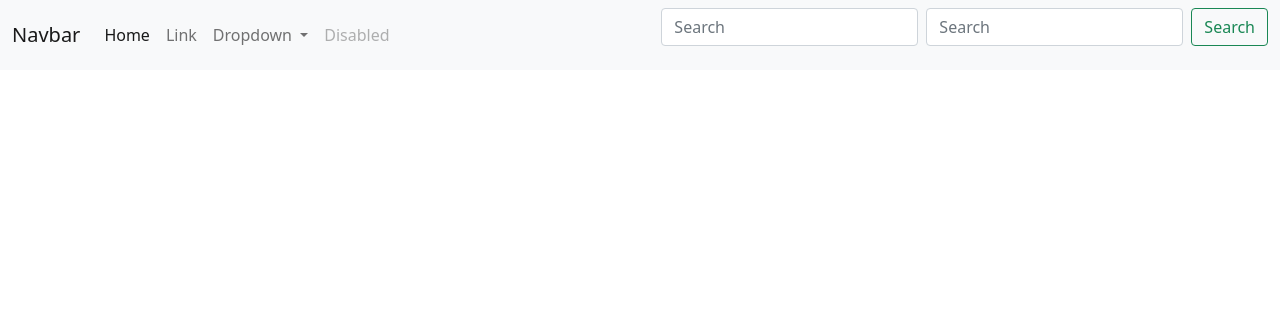
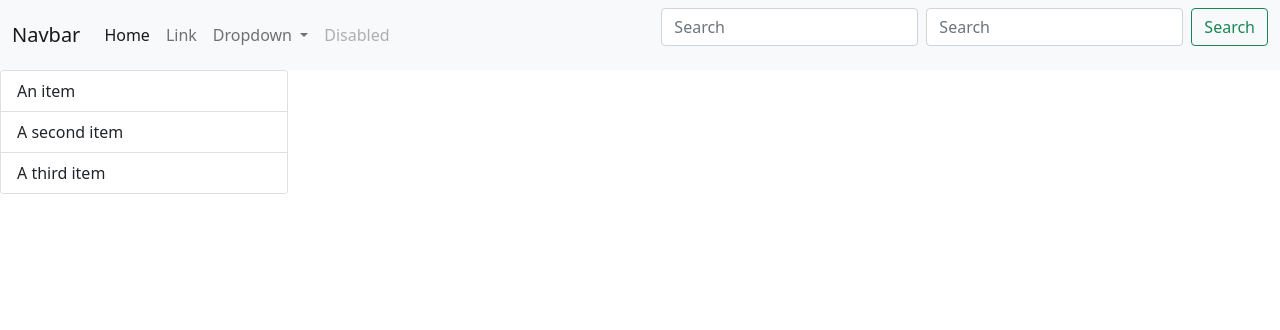
Before and after one commit to b3lon9/dashboard, a Django app: template main/templates/main/index.html in a window 1280 px wide. Shown: the top 330 px of the page. Run offline with Django 3.2, Linux system fonts and the light colour scheme; the template is opened without the code that fills it, so the values that code supplies are empty; some libraries are stand-ins or nearby versions.

Commit message:
merge test
[수정내용]
merge test
+ add card view

```diff
--- a/config/urls.py
+++ b/config/urls.py
@@ -23,4 +23,5 @@ urlpatterns = [
     path('', include('main.urls')),
     # path('login/', include('login.urls')),
     # path('community/', include('community.urls')),
+    path('accounts/', include('allauth.urls')),
 ]
--- a/main/templates/main/index.html
+++ b/main/templates/main/index.html
@@ -2,6 +2,15 @@
 
 <!--Main DashBoard Page-->
 {% block content %}
-
+<div class="card" style="width: 18rem;">
+    <ul class="list-group list-group-flush">
+        {% for i in list %}
+        <li class="list-group-item">An item</li>
+        {% endfor%}
+      <li class="list-group-item">An item</li>
+      <li class="list-group-item">A second item</li>
+      <li class="list-group-item">A third item</li>
+    </ul>
+</div>
 
 {% endblock content %}
--- a/main/views.py
+++ b/main/views.py
@@ -12,4 +12,8 @@ from login import models
 def index(request):
     # main dashboard page
     # context = {:}
-    return render(request, 'main/index.html')
+    list = []
+    for i in range(10):
+        list.append(i)
+    print(list)
+    return render(request, 'main/index.html', {"list":list})
--- a/templates/navbar.html
+++ b/templates/navbar.html
@@ -1,4 +1,5 @@
 <!--검색창을 가운데로 정렬 해주는 것이 필요-->
+{% load socialaccount %}
 <nav class="navbar navbar-expand-lg navbar-light bg-light">
     <div class="container-fluid">
       <a class="navbar-brand" href="#">Navbar</a>
@@ -20,6 +21,7 @@
             <ul class="dropdown-menu" aria-labelledby="navbarDropdown">
               <li><a class="dropdown-item" href="#">Action</a></li>
               <li><a class="dropdown-item" href="#">Another action</a></li>
+              <li><a class="dropdown-item" href="{% provider_login_url 'naver'%}"></i> Login</a>
               <li><hr class="dropdown-divider"></li>
               <li><a class="dropdown-item" href="#">Something else here</a></li>
             </ul>
```
Also changed, not shown: config/settings.py (+19 -0 lines), README.md, db.sqlite3.
